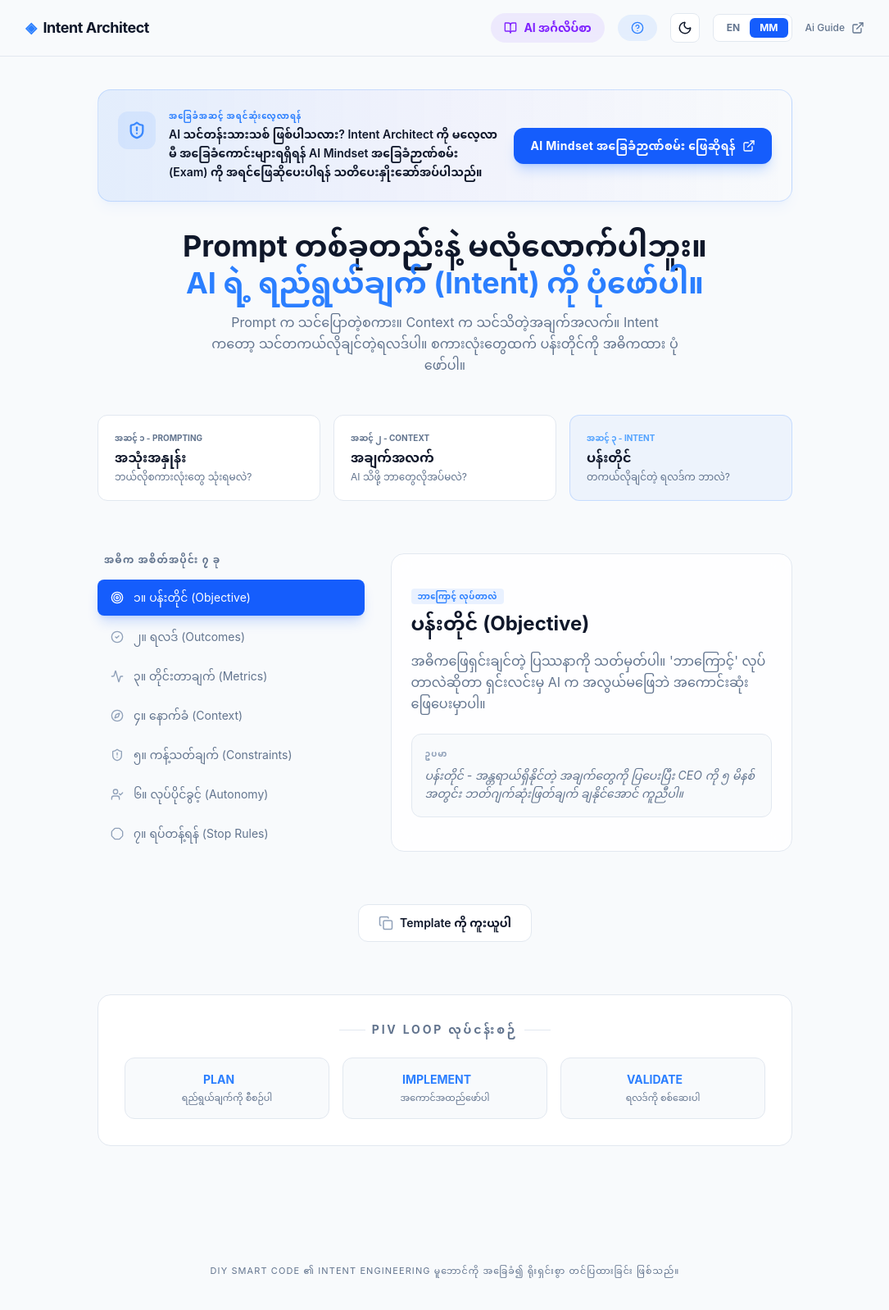
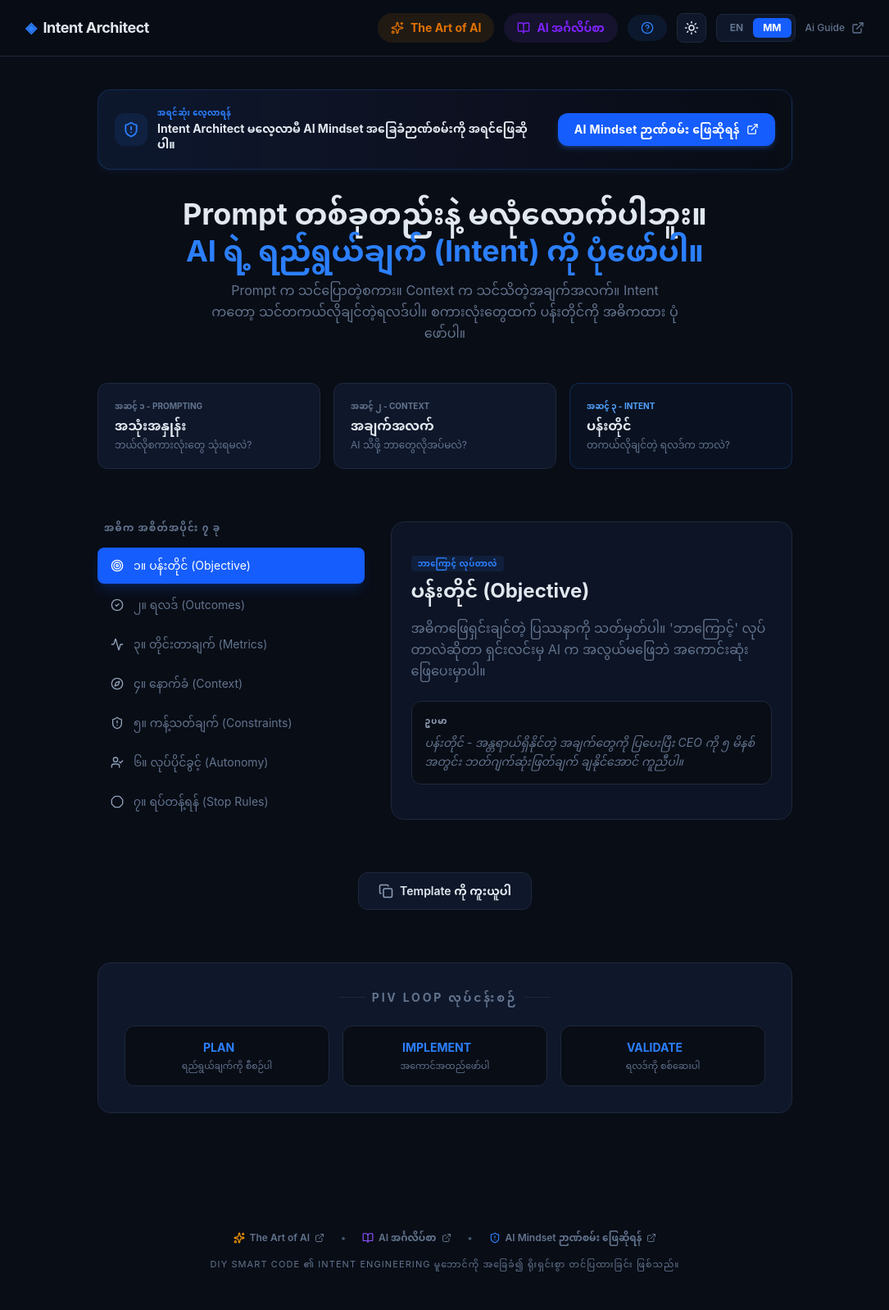
Before and after one commit to dadangwey115-code/Intent-Arichitet, a React (Vite) app: page / in a window 1280 px wide. Shown: the whole page at 82% size, without its empty margins (97-1182 px from the left). Built offline with nearby package versions, Linux system fonts and the light colour scheme.

Commit message:
feat: update UI, theme, and dependencies
- Set default theme to dark and added persistence
- Refined color palette for reduced eye fatigue
- Updated content strings and metadata
- Added backend and PDF utilities to package.json

```diff
--- a/index.html
+++ b/index.html
@@ -1,9 +1,10 @@
 <!doctype html>
-<html lang="en">
+<html lang="en" class="dark">
   <head>
     <meta charset="UTF-8" />
     <meta name="viewport" content="width=device-width, initial-scale=1.0" />
-    <title>Intent Architect</title>
+    <title>V2: Intent Architect</title>
+    <meta name="description" content="An interactive educational lab for AI Intent Engineering, featuring a 7-component framework and bilingual support." />
   </head>
   <body>
     <div id="root"></div>
--- a/src/App.tsx
+++ b/src/App.tsx
@@ -85,8 +85,12 @@
   quizWrong: { en: "Wrong Answer", mm: "မှားယွင်းနေပါတယ်" },
   quizResult: { en: "Quiz Result", mm: "ဉာဏ်စမ်းရလဒ်" },
   englishLink: { en: "AI English Skills", mm: "AI အင်္ဂလိပ်စာ" },
-  examReminder: { en: "Are you a newcomer? Please take the AI Mindset Basic Exam to build your foundation before reading the Intent Architect framework.", mm: "AI သင်တန်းသားသစ် ဖြစ်ပါသလား? Intent Architect ကို မလေ့လာမီ အခြေခံကောင်းများရရှိရန် AI Mindset အခြေခံဉာဏ်စမ်း (Exam) ကို အရင်ဖြေဆိုပေးပါရန် သတိပေးနှိုးဆော်အပ်ပါသည်။" },
-  examButton: { en: "Take AI Mindset Exam", mm: "AI Mindset အခြေခံဉာဏ်စမ်း ဖြေဆိုရန်" }
+  artOfAiLink: { en: "The Art of AI", mm: "The Art of AI" },
+  examReminder: {
+    en: "New to AI? Take the AI Mindset Basic Exam before exploring Intent Architect.",
+    mm: "Intent Architect မလေ့လာမီ AI Mindset အခြေခံဉာဏ်စမ်းကို အရင်ဖြေဆိုပါ။"
+  },
+  examButton: { en: "Take Mindset Exam", mm: "AI Mindset ဉာဏ်စမ်း ဖြေဆိုရန်" }
 };
 
 const steps = [
@@ -522,7 +526,14 @@
 
 export default function App() {
   const [lang, setLang] = useState<Language>('mm');
-  const [theme, setTheme] = useState<Theme>('light');
+  const [theme, setTheme] = useState<Theme>(() => {
+    try {
+      const saved = localStorage.getItem('theme');
+      return (saved === 'light' || saved === 'dark') ? (saved as Theme) : 'dark';
+    } catch {
+      return 'dark';
+    }
+  });
   const [activeStep, setActiveStep] = useState(1);
   const [modalType, setModalType] = useState<ModalType>(null);
   const [quizType, setQuizType] = useState<'intent' | 'ide'>('intent');
@@ -551,6 +562,11 @@
       document.documentElement.classList.add('dark');
     } else {
       document.documentElement.classList.remove('dark');
+    }
+    try {
+      localStorage.setItem('theme', theme);
+    } catch {
+      // ignore
     }
   }, [theme]);
 
@@ -609,12 +625,22 @@
             <h1 className="text-lg font-bold tracking-tight flex items-center gap-2">
               <span className="text-blue-500">◈</span> Intent Architect
             </h1>
-            <div className="flex items-center gap-3 sm:gap-4">
+            <div className="flex items-center gap-2.5 sm:gap-3">
+              <a
+                href="https://the-art-of-ai.komoe.org/"
+                target="_blank"
+                rel="noopener noreferrer"
+                className="flex items-center gap-1.5 sm:gap-2 px-3 sm:px-4 py-2 rounded-full bg-amber-500/10 text-amber-600 dark:text-amber-400 hover:bg-amber-600 hover:text-white transition-all font-bold text-xs sm:text-sm cursor-pointer"
+                title={t('artOfAiLink')}
+              >
+                <Sparkles size={16} />
+                <span className="hidden lg:inline">{t('artOfAiLink')}</span>
+              </a>
               <a
                 href="https://english.komoe.org/"
                 target="_blank"
                 rel="noopener noreferrer"
-                className="flex items-center gap-2 px-3 sm:px-4 py-2 rounded-full bg-violet-500/10 text-violet-600 hover:bg-violet-600 hover:text-white transition-all font-bold text-xs sm:text-sm cursor-pointer"
+                className="flex items-center gap-1.5 sm:gap-2 px-3 sm:px-4 py-2 rounded-full bg-violet-500/10 text-violet-600 dark:text-violet-400 hover:bg-violet-600 hover:text-white transition-all font-bold text-xs sm:text-sm cursor-pointer"
                 title={t('englishLink')}
               >
                 <BookOpen size={16} />
@@ -668,18 +694,18 @@
             initial={{ opacity: 0, y: -10 }}
             animate={{ opacity: 1, y: 0 }}
             transition={{ duration: 0.4 }}
-            className="mb-8 p-5 sm:p-6 rounded-2xl bg-gradient-to-r from-blue-500/10 via-indigo-500/5 to-transparent border border-blue-500/20 shadow-lg shadow-blue-500/5 flex flex-col md:flex-row items-center justify-between gap-5 relative overflow-hidden group"
+            className="mb-8 p-4 sm:p-5 rounded-2xl bg-gradient-to-r from-blue-500/10 via-indigo-500/5 to-transparent border border-blue-500/20 shadow-md shadow-blue-500/5 flex flex-col sm:flex-row items-center justify-between gap-4 relative overflow-hidden group"
           >
             <div className="absolute top-0 right-0 w-48 h-48 bg-blue-500/5 rounded-full blur-3xl -z-10 group-hover:bg-blue-500/10 transition-colors duration-500" />
-            <div className="flex items-start gap-4 text-left">
-              <div className="p-3 rounded-xl bg-blue-500/10 text-blue-500 shrink-0 mt-0.5 animate-pulse">
-                <ShieldAlert size={22} className="stroke-[2.5]" />
+            <div className="flex items-center gap-3 text-left w-full sm:w-auto">
+              <div className="p-2.5 rounded-xl bg-blue-500/10 text-blue-500 shrink-0">
+                <ShieldAlert size={20} className="stroke-[2.2]" />
               </div>
               <div>
-                <span className="text-[10px] font-black tracking-widest uppercase text-blue-500 mb-1 block">
-                  {lang === 'en' ? "FOUNDATION FIRST" : "အခြေခံအဆင့် အရင်ဆုံးလေ့လာရန်"}
+                <span className="text-[10px] font-black tracking-wider uppercase text-blue-500 mb-0.5 block">
+                  {lang === 'en' ? "RECOMMENDED FIRST" : "အရင်ဆုံး လေ့လာရန်"}
                 </span>
-                <p className="text-sm text-app-text leading-relaxed font-semibold">
+                <p className="text-sm text-app-text font-bold leading-snug">
                   {t('examReminder')}
                 </p>
               </div>
@@ -688,10 +714,10 @@
               href="https://quiz.komoe.org/"
               target="_blank"
               rel="noopener noreferrer"
-              className="w-full md:w-auto px-5 py-3 rounded-xl bg-blue-600 hover:bg-blue-500 text-white font-bold text-sm tracking-wide shadow-lg shadow-blue-500/25 transition-all text-center shrink-0 flex items-center justify-center gap-2 group-hover:scale-[1.02] cursor-pointer"
+              className="w-full sm:w-auto px-5 py-2.5 rounded-xl bg-blue-600 hover:bg-blue-500 text-white font-bold text-sm tracking-wide shadow-md shadow-blue-500/25 transition-all text-center shrink-0 flex items-center justify-center gap-2 hover:scale-[1.02] cursor-pointer"
             >
               <span>{t('examButton')}</span>
-              <ExternalLink size={16} />
+              <ExternalLink size={15} />
             </a>
           </motion.div>
 
@@ -1220,7 +1246,41 @@
           )}
         </AnimatePresence>
 
-        <footer className="py-10 text-center">
+        <footer className="py-10 text-center flex flex-col items-center gap-4">
+          <div className="flex flex-wrap items-center justify-center gap-3 sm:gap-5 text-xs font-semibold text-slate-500">
+            <a
+              href="https://the-art-of-ai.komoe.org/"
+              target="_blank"
+              rel="noopener noreferrer"
+              className="flex items-center gap-1.5 hover:text-amber-500 transition-colors"
+            >
+              <Sparkles size={14} className="text-amber-500" />
+              <span>The Art of AI</span>
+              <ExternalLink size={12} />
+            </a>
+            <span className="text-slate-600 dark:text-slate-700">•</span>
+            <a
+              href="https://english.komoe.org/"
+              target="_blank"
+              rel="noopener noreferrer"
+              className="flex items-center gap-1.5 hover:text-violet-500 transition-colors"
+            >
+              <BookOpen size={14} className="text-violet-500" />
+              <span>{t('englishLink')}</span>
+              <ExternalLink size={12} />
+            </a>
+            <span className="text-slate-600 dark:text-slate-700">•</span>
+            <a
+              href="https://quiz.komoe.org/"
+              target="_blank"
+              rel="noopener noreferrer"
+              className="flex items-center gap-1.5 hover:text-blue-500 transition-colors"
+            >
+              <ShieldAlert size={14} className="text-blue-500" />
+              <span>{t('examButton')}</span>
+              <ExternalLink size={12} />
+            </a>
+          </div>
           <p className="text-slate-500 text-[11px] uppercase tracking-widest">
             {t('footer')}
           </p>
--- a/src/index.css
+++ b/src/index.css
@@ -10,14 +10,14 @@
 }
 
 :root {
-  --app-bg: #f8fafc; /* slate-50 */
-  --app-text: #0f172a; /* slate-900 */
-  --app-border: #e2e8f0; /* slate-200 */
-  --app-card: #ffffff;
+  --app-bg: #eaf0f6; /* soft, gentle non-glare neutral */
+  --app-text: #1e293b; /* slate-800, comfortable high-contrast reading */
+  --app-border: #cbd5e1; /* slate-300 clean subtle divider */
+  --app-card: #f8fafc; /* soft matte card tone preventing retina fatigue */
 }
 
 .dark {
-  --app-bg: #020617; /* slate-950 */
+  --app-bg: #090d16; /* refined deep twilight dark */
   --app-text: #e2e8f0; /* slate-200 */
   --app-border: #1e293b; /* slate-800 */
   --app-card: #0f172a; /* slate-900 */
```
Also changed, not shown: package.json (+6 -5 lines), 1 other file (tests, documents, lock files or other folders).
